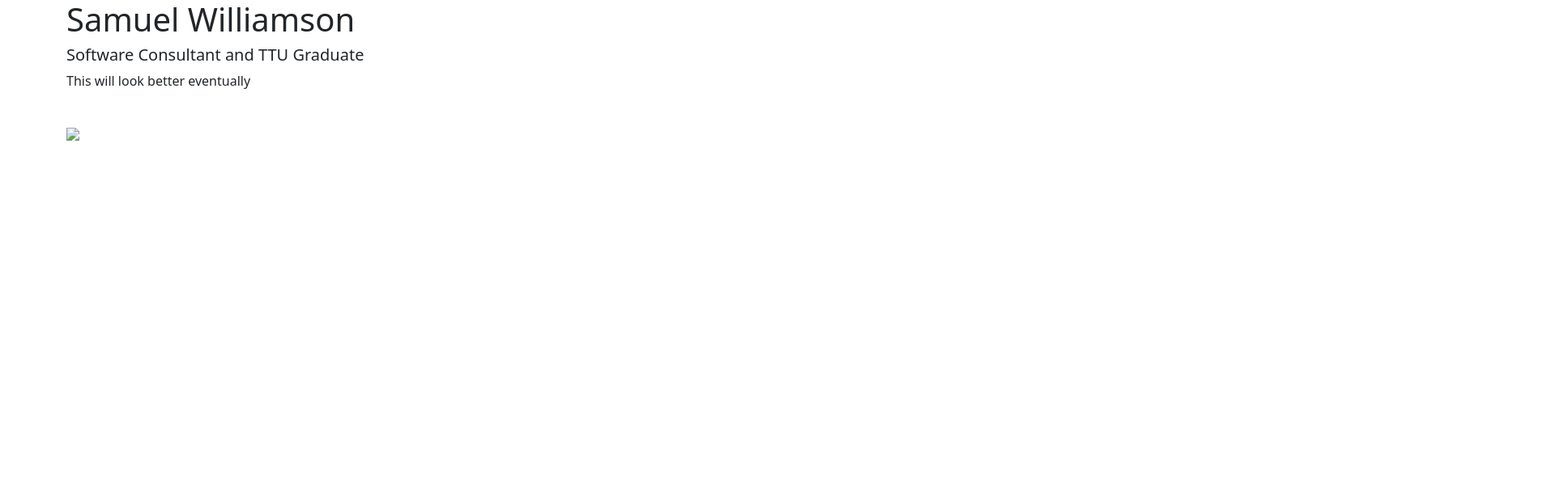
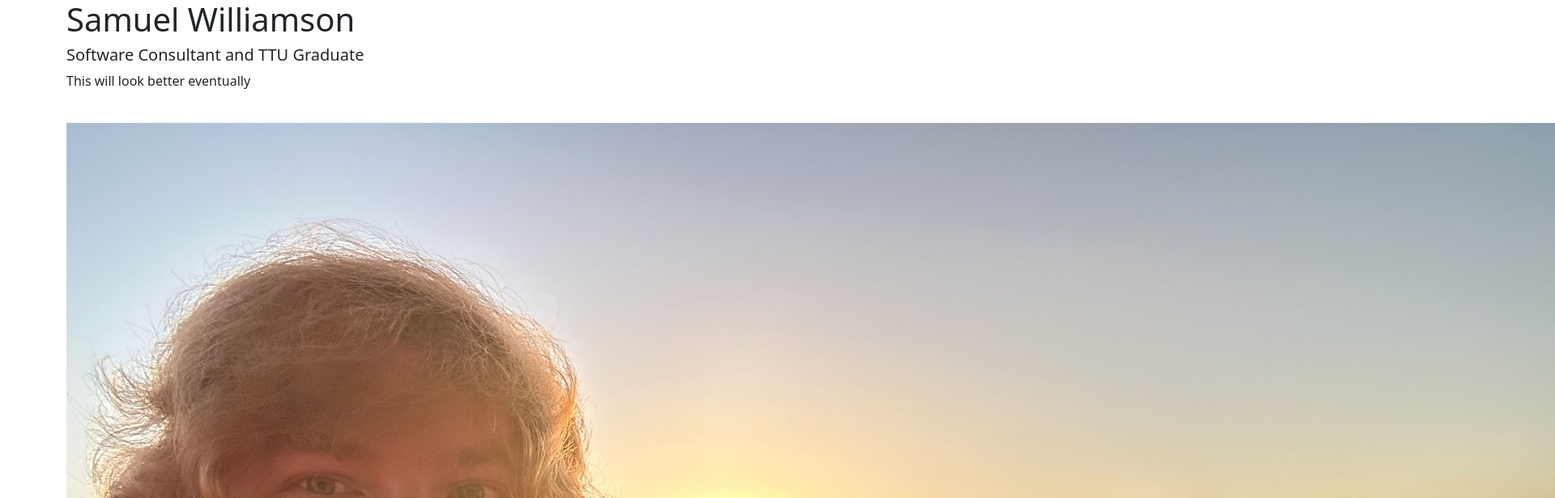
Before and after one commit to SamuelW523/samuelw523.github.io, a plain HTML site: page index.html in a window 1280 px wide. Shown: the top 616 px of the page at 81% size, 1920 px wide, since content can reach past the window. Drawn offline with nearby package versions, Linux system fonts and the light colour scheme.

```diff
--- a/index.html
+++ b/index.html
@@ -16,7 +16,7 @@
                 <h5 class="text light">Software Consultant and TTU Graduate</h5>
                 <p>This will look better eventually</p>
                 <br>
-                <img src="static/media/thatsme.jpg/1920x1440">
+                <img src="static/media/thatisme.jpg">
             </div>
         </header>
      </div>
```
Also changed, not shown: static/media/thatisme.jpg (added).
